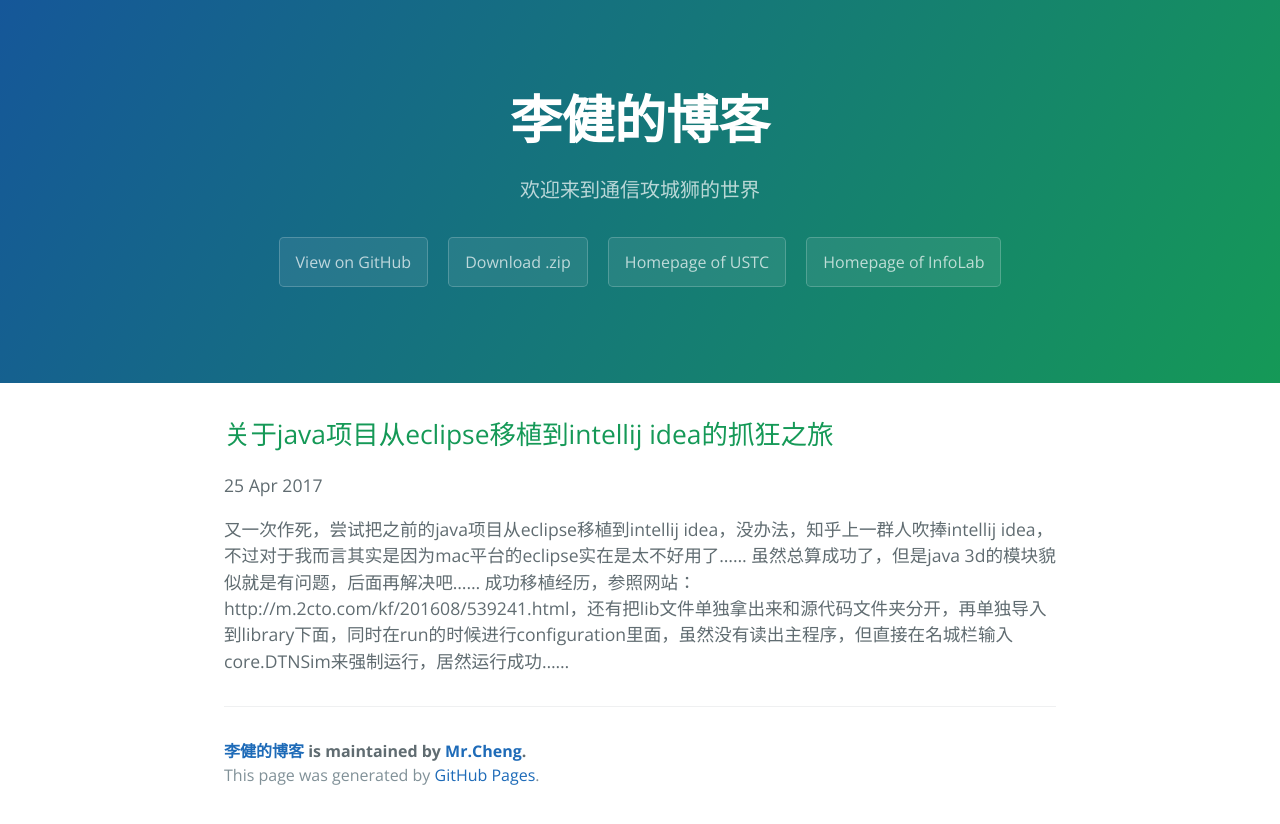
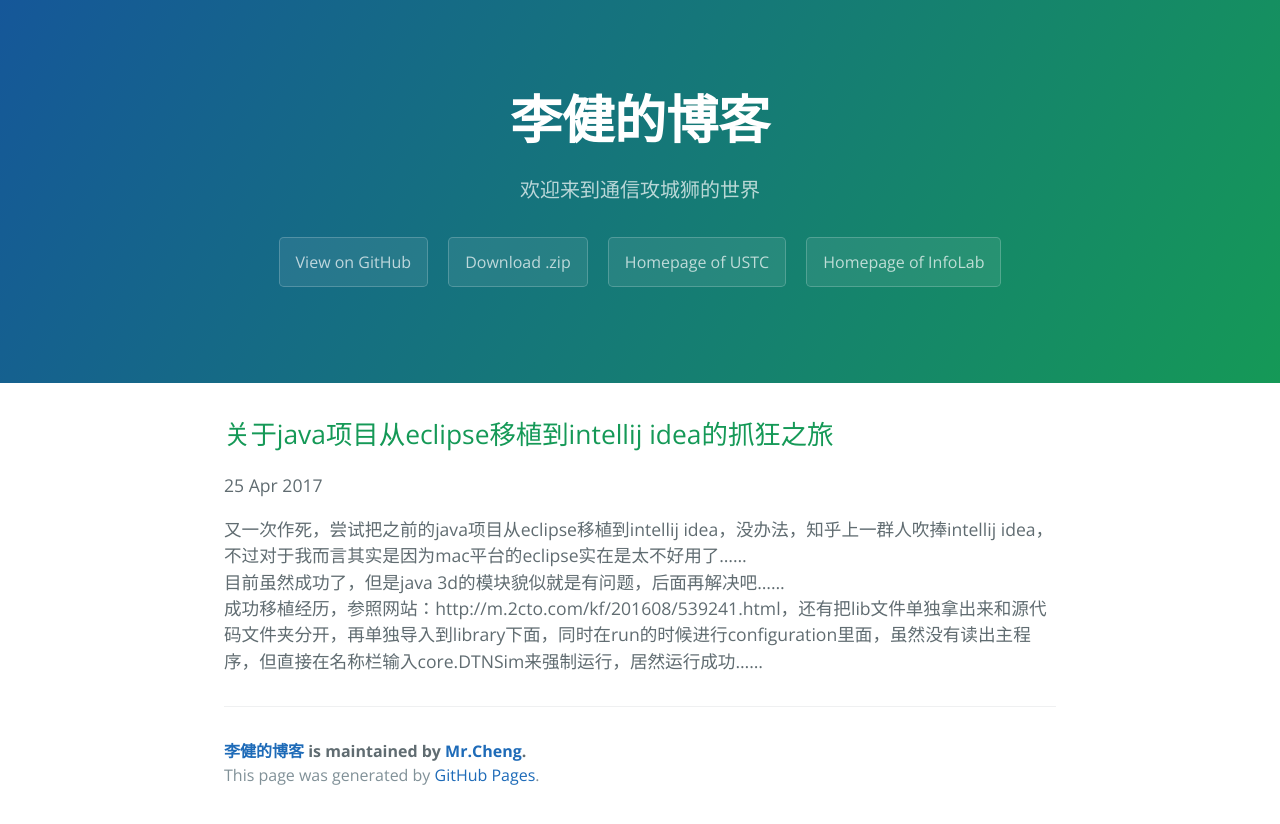
Before and after one commit to infonetlijian/Blog_demo, a Jekyll site: the page built from _posts/2016-04-25-关于java项目从eclipse移植到intellij idea的抓狂之旅.markdown, in a window 1280 px wide. Shown: the top 824 px of the page. Built offline with Jekyll 4.4.1, drawn with Linux system fonts in a browser that asks for light colours.

Commit message:
change some flaws

```diff
--- a/_posts/2016-04-25-关于java项目从eclipse移植到intellij idea的抓狂之旅.markdown
+++ b/_posts/2016-04-25-关于java项目从eclipse移植到intellij idea的抓狂之旅.markdown
@@ -5,6 +5,6 @@ date:   2017-04-25 22:01:00
 categories: main
 ---
 
-又一次作死，尝试把之前的java项目从eclipse移植到intellij idea，没办法，知乎上一群人吹捧intellij idea，不过对于我而言其实是因为mac平台的eclipse实在是太不好用了……
-虽然总算成功了，但是java 3d的模块貌似就是有问题，后面再解决吧……
-成功移植经历，参照网站：http://m.2cto.com/kf/201608/539241.html，还有把lib文件单独拿出来和源代码文件夹分开，再单独导入到library下面，同时在run的时候进行configuration里面，虽然没有读出主程序，但直接在名城栏输入core.DTNSim来强制运行，居然运行成功……
+又一次作死，尝试把之前的java项目从eclipse移植到intellij idea，没办法，知乎上一群人吹捧intellij idea，不过对于我而言其实是因为mac平台的eclipse实在是太不好用了……<br>
+目前虽然成功了，但是java 3d的模块貌似就是有问题，后面再解决吧……<br>
+成功移植经历，参照网站：http://m.2cto.com/kf/201608/539241.html，还有把lib文件单独拿出来和源代码文件夹分开，再单独导入到library下面，同时在run的时候进行configuration里面，虽然没有读出主程序，但直接在名称栏输入core.DTNSim来强制运行，居然运行成功……<br>
```
